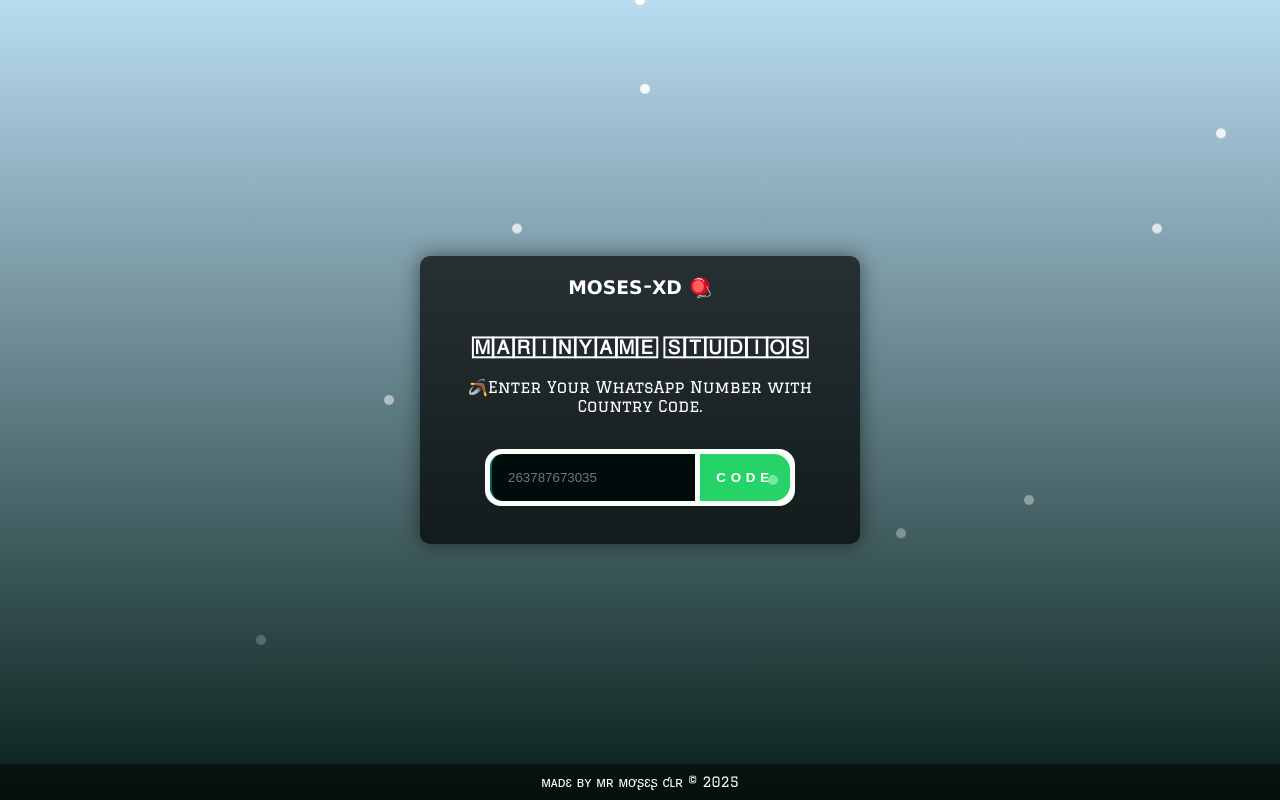
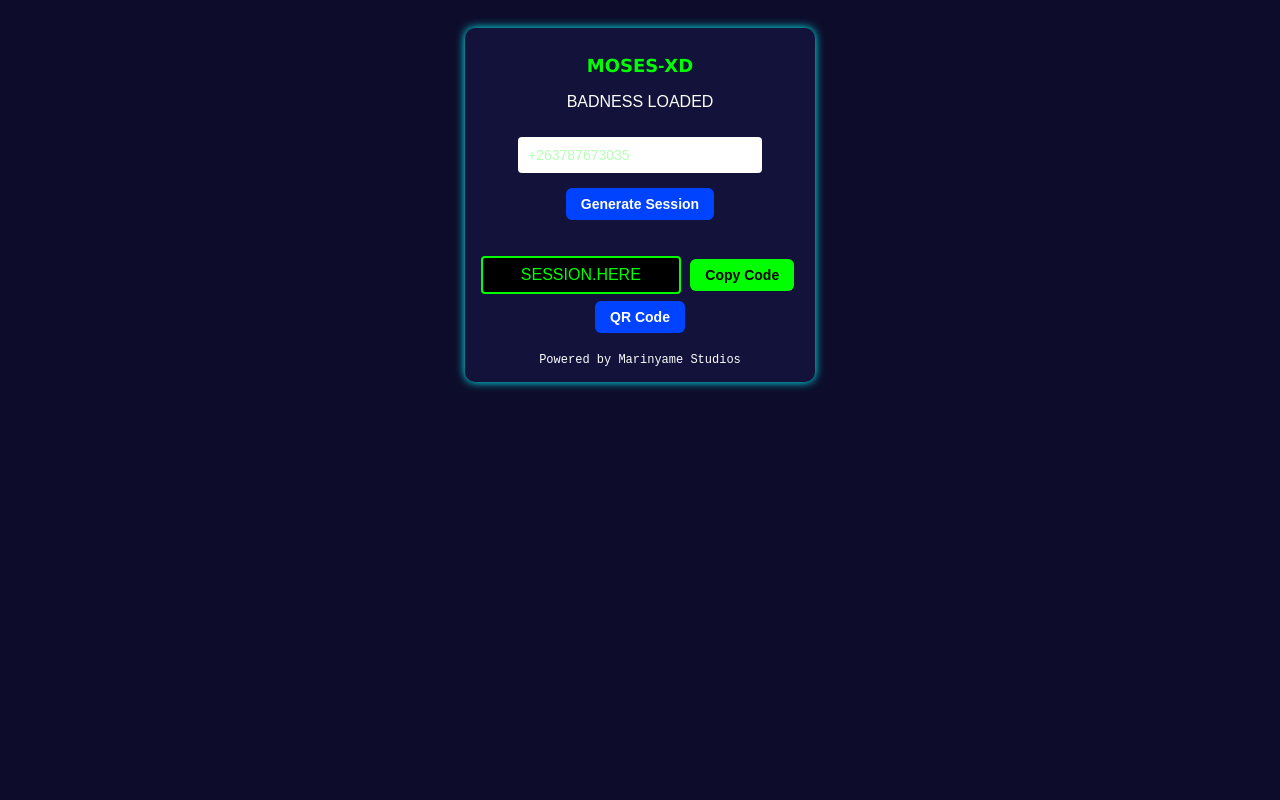
Before and after one commit to mrmosesclr/moses, a plain HTML site: page index.html in a window 1280 px wide. Drawn offline with nearby package versions, Linux system fonts and the light colour scheme.

Commit message:
Update index.html

```diff
--- a/index.html
+++ b/index.html
@@ -2,258 +2,134 @@
 <html lang="en">
 <head>
   <meta charset="UTF-8">
-  <meta http-equiv="X-UA-Compatible" content="IE=edge">
   <meta name="viewport" content="width=device-width, initial-scale=1.0">
-  <meta property="og:title" content=" PAIR CODE">
-  <meta property="og:description" content="Pair-code linker for WhatsApp bot.">
-  <meta property="og:type" content="website">
-  <meta property="og:url" content="https://github.com/mrmosesclr/MOSES-XD">
-  <meta property="og:image" content="https://files.catbox.moe/5s7fos.jpg">
-  <meta property="og:image:width" content="1200">
-  <meta property="og:image:height" content="630">
-  <meta name="twitter:card" content="summary_large_image">
-  <meta name="twitter:title" content=" PAIR CODE">
-  <meta name="twitter:description" content="Pair-code linker for  WhatsApp bot.">
-  <meta name="twitter:image" content="https://files.catbox.moe/5s7fos.jpg">
-  <link rel="shortcut icon" href="" type="image/x-icon">
-  <link href="https://fonts.googleapis.com/css2?family=Graduate&display=swap" rel="stylesheet">
-  <link rel="stylesheet" href="https://cdnjs.cloudflare.com/ajax/libs/font-awesome/5.15.4/css/all.min.css">
+  <title>moses-xd.pair.session</title>
   <style>
     body {
-      background: linear-gradient(to bottom, #b9dcf1, #071f19);
-      height: 100vh;
-      margin: 0;
-      display: flex;
-      align-items: center;
-      justify-content: center;
-      overflow: hidden;
-      color: white;
-      font-family: 'Graduate', sans-serif;
+      background-color: #0d0d2b;
+      color: #fff;
+      font-family: sans-serif;
+      text-align: center;
+      padding: 20px;
 }
 
-    @keyframes snow {
-      0% { transform: translateY(0px); opacity: 1; }
-      100% { transform: translateY(100vh); opacity: 0; }
+.container {
+      background: #12123b;
+      padding: 15px;
+      border-radius: 10px;
+      width: 80%;
+      max-width: 320px;
+      margin: auto;
+      box-shadow: 0 0 10px #0ff;
 }
 
-    .snowflake {
-      position: absolute;
-      top: -5px;
-      width: 10px;
-      height: 10px;
-      background: white;
-      border-radius: 50%;
-      opacity: 0.8;
-      animation: snow linear infinite;
+    input {
+      width: 70%;
+      padding: 8px;
+      margin: 10px 0;
+      border: 2px solid transparent;
+      border-radius: 4px;
+      color: #fff; /* White text when typing */
+      font-size: 14px;
+      background-color: #fff; /* Default background white */
 }
 
-    .snowflake:nth-child(1) { left: 10%; animation-duration: 8s; animation-delay: 0s; }
-    .snowflake:nth-child(2) { left: 20%; animation-duration: 5s; animation-delay: 1s; }
-    .snowflake:nth-child(3) { left: 30%; animation-duration: 6s; animation-delay: 2s; }
-    .snowflake:nth-child(4) { left: 40%; animation-duration: 7s; animation-delay: 3s; }
-    .snowflake:nth-child(5) { left: 50%; animation-duration: 9s; animation-delay: 4s; }
-    .snowflake:nth-child(6) { left: 60%; animation-duration: 5s; animation-delay: 2s; }
-    .snowflake:nth-child(7) { left: 70%; animation-duration: 6s; animation-delay: 1s; }
-    .snowflake:nth-child(8) { left: 80%; animation-duration: 8s; animation-delay: 0s; }
-    .snowflake:nth-child(9) { left: 90%; animation-duration: 7s; animation-delay: 3s; }
-    .snowflake:nth-child(10) { left: 95%; animation-duration: 6s; animation-delay: 4s; }
-
-    .container {
-      text-align: center;
-      background: rgba(0, 0, 0, 0.7);
-      padding: 20px;
-      border-radius: 10px;
-      box-shadow: 0 0 20px rgba(0, 0, 0, 0.5);
-      max-width: 400px;
-      width: 100%;
+    input:focus {
+      background-color: #000; /* Turns black when clicked */
+      color: #fff; /* Text remains white */
 }
 
-    h3 {
-      margin-top: 0;
-      opacity: 0;
-      transform: translateY(-100px);
-      animation: slideIn 2s ease-out forwards, fadeIn 2s ease-out forwards;
+    input::placeholder {
+      color: rgba(15, 255, 15, 0.3); /* Green at 30% opacity */
 }
 
-    @keyframes slideIn {
-      to {
-        transform: translateY(0);
-      }
+    input:focus::placeholder {
+      color: #0f0; /* Placeholder turns green when tapped */
 }
 
-    @keyframes fadeIn {
-      to {
-        opacity: 1;
-      }
+    button {
+      padding: 8px 15px;
+      border: none;
+      border-radius: 6px;
+      cursor: pointer;
+      font-weight: bold;
+      font-size: 14px;
+      margin: 5px;
 }
 
-    .input-container {
-      display: flex;
-      background: #fafffa;
-      border-radius: 1rem;
-      padding: 0.3rem;
-      gap: 0.3rem;
-      max-width: 300px;
-      width: 100%;
-      margin: 0 auto;
+.generate-btn {
+      background: #0043ff;
+      color: #fff;
 }
 
-    .input-container input {
-      border-radius: 0.8rem 0 0 0.8rem;
-      background: #000c0c;
-      width: 89%;
-      flex-basis: 75%;
-      padding: 1rem;
-      border: none;
-      border-left: 2px solid #075e54;
-      color: #ecf0f1;
-      transition: all 0.2s ease-in-out;
+.qr-btn {
+      background: #0043ff;
+      color: #fff;
 }
 
-    .input-container input:focus {
-      border-left: 2px solid #075e54;
-      outline: none;
-      box-shadow: inset 13px 13px 10px #075e54, inset -13px -13px 10px #2c3e50;
+.copy-btn {
+      background: #0f0;
+      color: #000;
 }
 
-    .input-container button {
-      flex-basis: 25%;
-      padding: 1rem;
-      background: #25d366;
-      font-weight: 900;
-      letter-spacing: 0.3rem;
-      text-transform: uppercase;
-      color: white;
-      border: none;
-      width: 100%;
-      border-radius: 0 1rem 1rem 0;
-      transition: all 0.2s ease-in-out;
+.session-box {
+      background: #000;
+      color: #0f0;
+      margin-top: 15px;
+      padding: 8px;
+      font-size: 16px;
+      border: 2px solid #0f0;
+      border-radius: 4px;
+      width: 180px;
+      display: inline-block;
 }
 
-    .input-container button:hover {
-      background: #2980b9;
+.footer {
+      font-size: 12px;
+      margin-top: 15px;
+      color: #fff;
+      font-family: "Courier New", monospace;
 }
 
-    #loading-spinner {
-      display: none;
-      color: white;
-      margin-top: 10px;
-    }
-
-    .fa-spinner {
-      animation: spin 2s linear infinite;
-    }
-
-    @keyframes spin {
-      0% { transform: rotate(0deg); }
-      100% { transform: rotate(360deg); }
-    }
-
-    footer {
-      position: fixed;
-      bottom: 0;
-      width: 100%;
-      background-color: rgba(0, 0, 0, 0.5);
-      color: #fff;
-      padding: 10px 0;
-      text-align: center;
-      font-size: 14px;
+    h1 {
+      color: #0f0;
+      font-size: 18px;
 }
   </style>
 </head>
 <body>
-  <!-- Snowflakes -->
-  <div class="snowlake"></div>
-  <div class="snowflake"></div>
-  <div class="snowflake"></div>
-  <div class="snowflake"></div>
-  <div class="snowflake"></div>
-  <div class="snowflake"></div>
-  <div class="snowflake"></div>
-  <div class="snowflake"></div>
-  <div class="snowflake"></div>
-  <div class="snowflake"></div>
-  <div class="snowflake"></div>
-  <div class="snowflake"></div>
-
   <div class="container">
-
-    <h3> 𝗠𝗢𝗦𝗘𝗦-𝗫𝗗 🪀</h3>
-
-    <br>
-    <h3> 🄼🄰🅁🄸🄽🅈🄰🄼🄴 🅂🅃🅄🄳🄸🄾🅂</h3>
-
-    <p>🪃Enter Your WhatsApp Number with Country Code.</p>
-    <br>
-    <div class="input-container">
-      <input placeholder="263787673035" type="number" id="number" name="">
-      <button id="submit">Code</button>
-    </div>
-    <div id="loading-spinner">
-      <i class="fas fa-spinner fa-spin"></i>
-    </div>
-    <br>
-    <main id="pair"></main>
+    <h1>𝗠𝗢𝗦𝗘𝗦-𝗫𝗗</h1>
+    <p>BADNESS LOADED</p>
+    <input type="text" id="phone" placeholder="+263787673035">
+    <button class="generate-btn" onclick="generate()">Generate Session</button>
+    <p id="status"></p>
+    <div class="session-box" id="sessionBox">SESSION.HERE</div>
+    <button class="copy-btn" onclick="copyCode()">Copy Code</button>
+    <button class="qr-btn" onclick="generateQR()">QR Code</button>
+    <div class="footer">Powered by Marinyame Studios</div>
   </div>
 
-  <footer>
-    ᴍᴀᴅɛ ʙʏ ᴍʀ ᴍơʂɛʂ ƈʟʀ &copy <span id="currentYear"></span>
-  </footer>
-
-  <script src="https://cdnjs.cloudflare.com/ajax/libs/axios/1.0.0-alpha.1/axios.min.js"></script>
   <script>
-    let a = document.getElementById("pair");
-    let b = document.getElementById("submit");
-    let c = document.getElementById("number");
-
-    async function Copy() {
-      let text = document.getElementById("copy").innerText;
-      let obj = document.getElementById("copy");
-      await navigator.clipboard.writeText(obj.innerText.replace('CODE: ', ''));
-      obj.innerText = "✔️ COPIED";
-      obj.style = "color: yellow;font-weight:bold";
-      obj.size = "5";
-      setTimeout(() => {
-        obj.innerText = text;
-        obj.style = "color:white;font-weight-bold";
-        obj.size = "5";
-      }, 500);
+    function generate() {
+      const phone = document.getElementById("phone").value;
+      if (!phone) return alert("Enter phone number");
+      const code = "XD" + Math.random().toString(36).substring(2, 8).toUpperCase();
+      document.getElementById("sessionBox").textContent = code;
+      document.getElementById("status").textContent = "session code generated successfully!";
 }
 
-    b.addEventListener("click", async (e) => {
-      e.preventDefault();
-      if (!c.value) {
-        a.innerHTML = '<a style="color:red;font-weight:bold">❗ Enter your WhatsApp number with country code.</a><br><br>';
-      } else if (c.value.replace(/[^0-9]/g, "").length < 11) {
-        a.innerHTML = '<a style="color:red;font-weight:bold">❗ Invalid number format. Please try again.</a><br><br>';
-      } else {
-        const bc = c.value.replace(/[^0-9]/g, "");
-        let bb = "";
-        let bbc = "";
-        const cc = bc.split('');
-        cc.map(a => {
-          bbc += a;
-          if (bbc.length == 3) {
-            bb += " " + a;
-          } else if (bbc.length == 8) {
-            bb += " " + a;
-          } else {
-            bb += a;
+    function copyCode() {
+      const code = document.getElementById("sessionBox").textContent;
+      navigator.clipboard.writeText(code);
+      alert("Copied: " + code);
 }
-        });
-        c.type = "text";
-        c.value = "+" + bb;
-        c.style = "color:white;font-size:20px";
-        document.getElementById("loading-spinner").style.display = "block";
-        a.innerHTML = '';
-        let { data } = await axios(`/code?number=${bc}`);
-        let code = data.code || "❗ Service Unavailable";
-        a.innerHTML = '<font id="copy" onclick="Copy()" style="color:red;font-weight:bold" size="5">CODE: <span style="color:white;font-weight:bold">' + code + '</span></font><br><br><br>';
-        document.getElementById("loading-spinner").style.display = "none";
+
+    function generateQR() {
+      const code = document.getElementById("sessionBox").textContent;
+      const qrURL = `https://api.qrserver.com/v1/create-qr-code/?size=150x150&data=${code}`;
+      window.open(qrURL, "_blank");
 }
-    });
-
-    document.getElementById('currentYear').textContent = new Date().getFullYear();
   </script>
 </body>
 </html>
```
Lines whose indentation alone changed are shown as unchanged.
